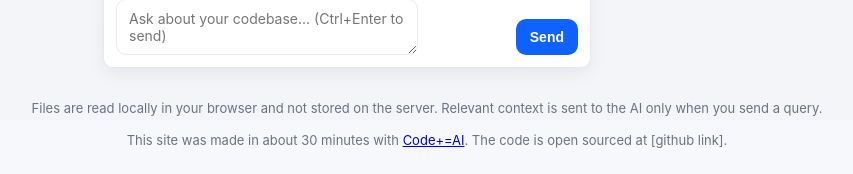
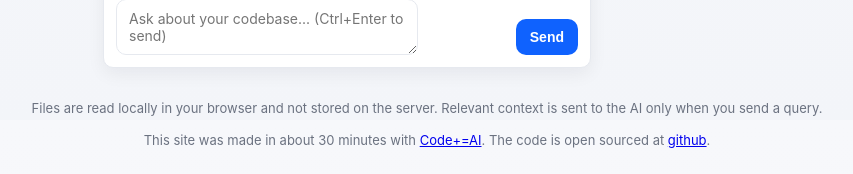
Before and after one commit to vallesmarinerisapp/AIAssistantWhoWontCode, a Flask app: page / in a window 1280 px wide. Shown: the part 680-854 px from the top of the page, without its empty margins (213-1066 px from the left). Run offline with Flask 3, Linux system fonts and the light colour scheme.

Commit message:
index update

```diff
--- a/templates/index.html
+++ b/templates/index.html
@@ -103,7 +103,7 @@
 
     <footer class="footer" role="contentinfo">
       Files are read locally in your browser and not stored on the server. Relevant context is sent to the AI only when you send a query.<br/>
-      <p>This site was made in about 30 minutes with <a href="https://codeplusequalsai.com">Code+=AI</a>. The code is open sourced at [github link].
+      <p>This site was made in about 30 minutes with <a href="https://codeplusequalsai.com">Code+=AI</a>. The code is open sourced at <a href="https://github.com/vallesmarinerisapp/AIAssistantWhoWontCode/" target="_blank">github</a>.
     </footer>
   </div>
 
```
